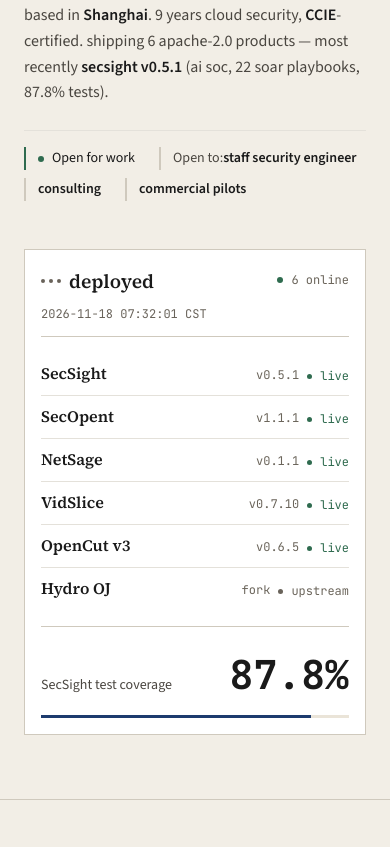
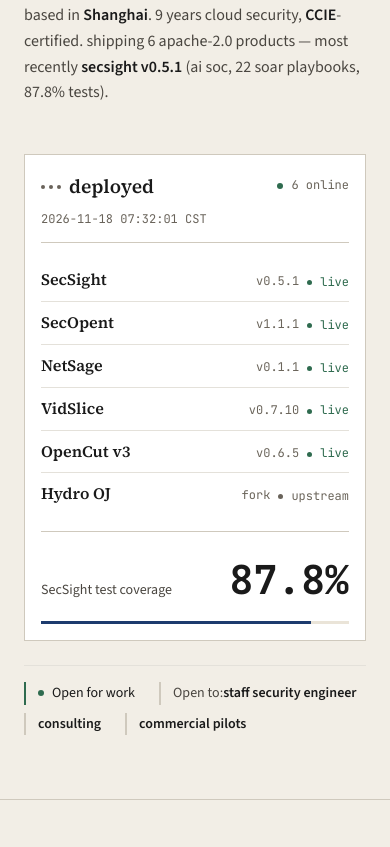
Before and after one commit to echocc00/echocco-site, a plain HTML site: page index.html in a window 390 px wide. Shown: the part 457-1304 px from the top of the page. Drawn offline with Linux system fonts and the light colour scheme.

Commit message:
feat(design): redesign the site as an editorial publication
The previous build was a dark console. This one is paper.

Direction: index-first x editorial x source-super x halftone-reveal.
Three of the four axes change; the signature changes from an ambient
background sweep to a scroll-linked action.

  · the index is the page. The six products are the navigation, set as a
    ruled table with proportional columns rather than a card grid
  · paper, not screen: cream ground, hairline rules, no elevation, and
    zero shadows
  · Source Serif 4 sets the display, Source Sans 3 the prose, JetBrains
    Mono only the values. The type scale is one continuous 1.2 ladder
  · the masthead prints itself in: a halftone mask resolves the wordmark
    from dots into solid ink

The gate's own numbers were the reason for part of this. Measured
against the current grader, the previous build scored 2 high and 1
medium, not the zero the old report claimed: the middot separator fired
168 times, hover-everything 26, !important 11. All three are gone.

  · middot 168 -> 0. Technology lists became real elements separated by
    layout; prose got the punctuation a sentence actually wants
  · !important 10 -> 0. The reduced-motion block now wins on order, not
    on specificity
  · hover 26 -> 2. Hover is reserved for things that are actually links

The WebGL strands layer is gone. Its colours were hardcoded to #ffffff,
which is invisible on cream paper: it would have run a WebGL context on
every page and shown nothing. The editorial substrate is the halftone
dot field instead.

Verified:
  · source audit: 0 findings at every severity
  · runtime audit: 6 viewports, 5 low (touch-target comfort only)
  · mobile audit: 0 findings (safe area, 200% text, keyboard)
  · ci-gate: baseline 2 high / 1 medium / 10 low -> current 0 / 0 / 0
  · wiring: nothing lost; the 4 removals are registered with reasons

Co-Authored-By: Claude Opus 4.8 (1M context) <noreply@anthropic.com>

```diff
--- a/assets/css/main.css
+++ b/assets/css/main.css
@@ -372,7 +372,8 @@ p { max-width: var(--measure); }
 .masthead-grid {
   display: grid;
   grid-template-columns: 1fr;
-  gap: var(--space-7);
+  gap: var(--space-5) var(--space-7);
+  align-items: start;
 }
 @media (min-width: 960px) {
   .masthead-grid {
@@ -451,6 +452,9 @@ p { max-width: var(--measure); }
   padding-top: var(--space-4);
   border-top: 1px solid var(--border);
 }
+/* The colophon spans the measure: four items in a 490px column left one
+   orphaned on its own line, which read as a mistake. */
+.masthead-grid > .status-row { grid-column: 1 / -1; }
 .status-pill {
   font-size: var(--text-sm);
   color: var(--ink-2);
--- a/index.html
+++ b/index.html
@@ -115,7 +115,6 @@
 <!-- design-audit:dropped headings:h1:echocc00 _ — the wordmark dropped its blinking underscore cursor, which was a terminal affordance the editorial masthead does not use -->
 <!-- design-audit:dropped headings:h2:$ — the shell prompt headings became plain publication headings: System, Index and Stack -->
 
-
 <a class="skip-link" href="#main">Skip to content</a>
 
 <nav class="nav glass">
@@ -131,7 +130,6 @@
       <a class="nav-link " href="/projects/">projects</a>
 
       <a class="nav-link " href="/about/">about</a>
-
 
 
       <span class="lang-switch">
@@ -172,17 +170,7 @@
 
       <p class="hero-bio" data-anim="bio">based in <strong>Shanghai</strong>. 9 years cloud security, <strong>CCIE</strong>-certified. shipping 6 apache-2.0 products — most recently <strong>secsight v0.5.1</strong> (ai soc, 22 soar playbooks, 87.8% tests).</p>
 
-      <div class="status-row" data-anim="status">
 
-        <span class="status-pill live" data-anim="status-pill" data-stagger="0">Open for work</span>
-
-        <span class="status-pill" data-anim="status-pill" data-stagger="1">Open to: <strong>staff security engineer</strong></span>
-
-        <span class="status-pill" data-anim="status-pill" data-stagger="2"><strong>consulting</strong></span>
-
-        <span class="status-pill" data-anim="status-pill" data-stagger="3"><strong>commercial pilots</strong></span>
-
-      </div>
 
       </div>
 
@@ -260,12 +248,23 @@
 
 
 
+
+      <div class="status-row" data-anim="status">
+
+              <span class="status-pill live" data-anim="status-pill" data-stagger="0">Open for work</span>
+
+              <span class="status-pill" data-anim="status-pill" data-stagger="1">Open to: <strong>staff security engineer</strong></span>
+
+              <span class="status-pill" data-anim="status-pill" data-stagger="2"><strong>consulting</strong></span>
+
+              <span class="status-pill" data-anim="status-pill" data-stagger="3"><strong>commercial pilots</strong></span>
+
+            </div>
     </div>
 
   </div>
 
 </section>
-
 
 
 
@@ -296,7 +295,6 @@
   </div>
 
 </section>
-
 
 
 <section class="section">
@@ -410,7 +408,6 @@
 </section>
 
 
-
 <section class="section">
 
   <div class="shell">
@@ -444,7 +441,6 @@
 </section>
 
 
-
 <section class="section">
 
   <div class="shell">
@@ -463,7 +459,6 @@
 
         <a class="cta-btn primary" href="mailto:286043314+echocc00@users.noreply.github.com?subject=Hi%20from%20your%20portfolio">Email me</a>
 
-
         <a class="cta-btn" href="https://github.com/echocc00" rel="noopener" target="_blank">GitHub</a>
 
       </div>
@@ -480,7 +475,6 @@
 
 <script defer src="/assets/js/console.js"></script>
 
-
 <script defer src="/assets/js/sw-register.js"></script>
 
 <footer class="footer">
@@ -496,7 +490,6 @@
       <a href="/projects/">projects</a>
 
       <a href="/about/">about</a>
-
 
       <a href="mailto:286043314+echocc00@users.noreply.github.com">286043314+echocc00@users.noreply.github.com</a>
 
```
Also changed, not shown: zh/index.html (+12 -18 lines).
